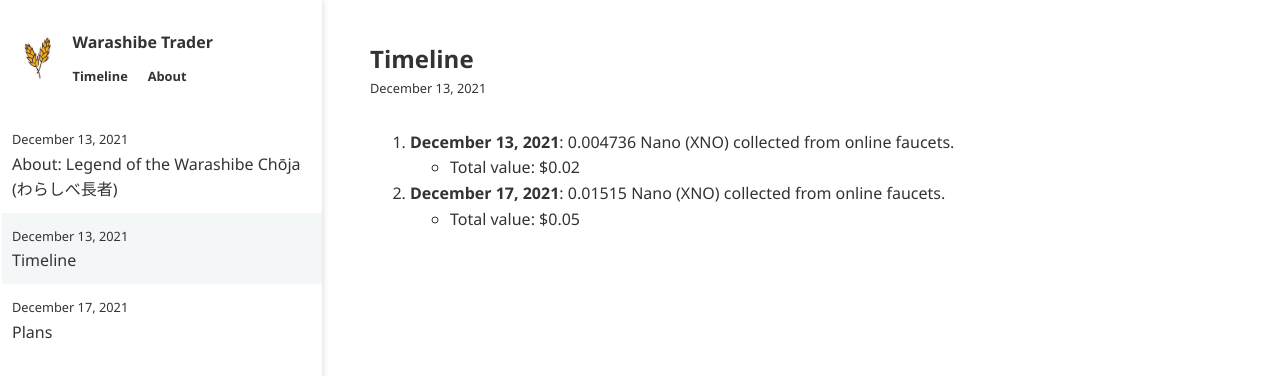
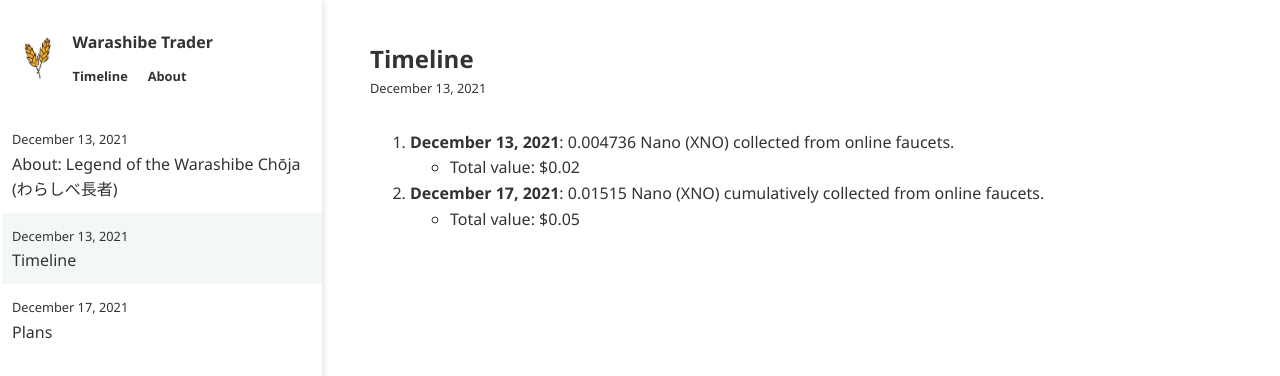
Before and after one commit to warashibetrader/warashibetrader.github.io, a Jekyll site: the page built from _posts/2021-12-13-timeline.md, in a window 1280 px wide. Shown: the top 376 px of the page. Built offline with Jekyll 4.4.1, drawn with Linux system fonts in a browser that asks for light colours.

Commit message:
Update 2021-12-13-timeline.md

```diff
--- a/_posts/2021-12-13-timeline.md
+++ b/_posts/2021-12-13-timeline.md
@@ -4,5 +4,5 @@ Title: "Timeline"
 
 1. __December 13, 2021__: 0.004736 Nano (XNO) collected from online faucets.
   - Total value: $0.02
-2. __December 17, 2021__: 0.01515 Nano (XNO) collected from online faucets.
+2. __December 17, 2021__: 0.01515 Nano (XNO) cumulatively collected from online faucets.
   - Total value: $0.05
```
